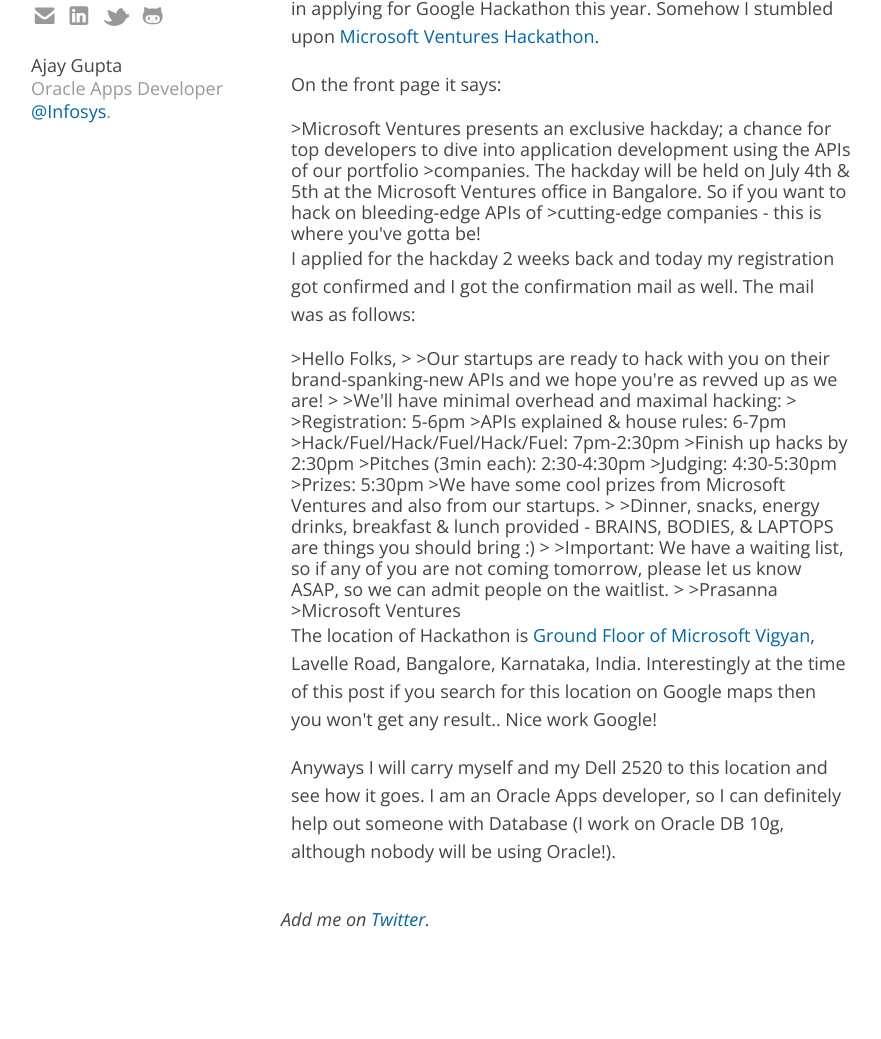
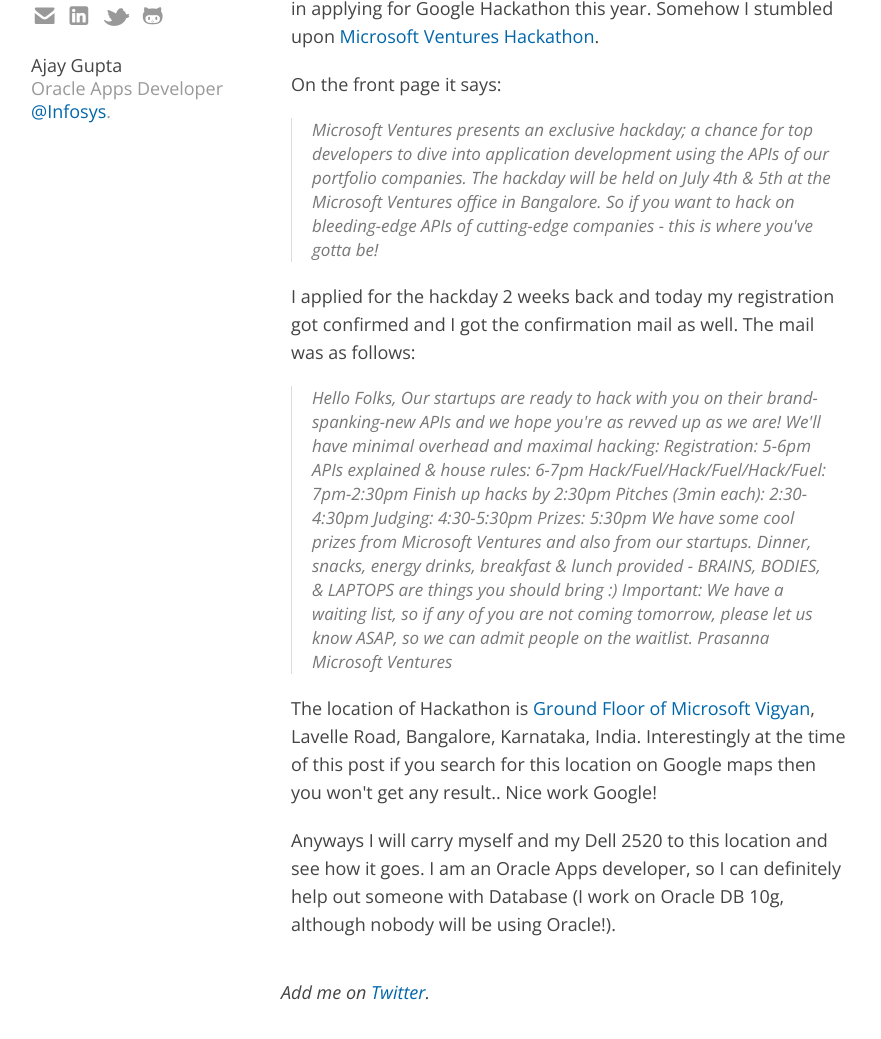
Before and after one commit to ajgupta/ajgupta.github.io, a Jekyll site: the page built from _posts/2014-07-03-Microsoft-Ventures-Hackday-2014.markdown, in a window 1280 px wide and 1210 px high, cut to the strip 162-1201 px from the top of the window. Shown: the whole strip, without its empty margins (139-1020 px from the left). Built offline with Jekyll 4.4.1, drawn with Linux system fonts in a browser that asks for light colours; some web fonts are replaced; comment, search, counter and statistics services are not loaded; some of the changed lines change nothing that is shown.

Commit message:
post fix

```diff
--- a/_posts/2014-07-03-Microsoft-Ventures-Hackday-2014.markdown
+++ b/_posts/2014-07-03-Microsoft-Ventures-Hackday-2014.markdown
@@ -12,29 +12,32 @@
 	<div class="span9 columns">
 		<p>I have been wanting to go to a hackathon for a long time. I was late in applying for Google Hackathon this year. Somehow I stumbled upon <a href="https://hacknight.in/microsoftventures/2014s-bangalore#/participants" target="_blank">Microsoft Ventures Hackathon</a>.</p>
 		<p>On the front page it says:</p>
-		>Microsoft Ventures presents an exclusive hackday; a chance for top developers to dive into application development using the APIs of our portfolio >companies. The hackday will be held on July 4th & 5th at the Microsoft Ventures office in Bangalore. So if you want to hack on bleeding-edge APIs of >cutting-edge companies - this is where you've gotta be!
+		<blockquote>Microsoft Ventures presents an exclusive hackday; a chance for top developers to dive into application development using the APIs of our portfolio companies. The hackday will be held on July 4th & 5th at the Microsoft Ventures office in Bangalore. So if you want to hack on bleeding-edge APIs of cutting-edge companies - this is where you've gotta be!
+		</blockquote>
 		<p>I applied for the hackday 2 weeks back and today my registration got confirmed and I got the confirmation mail as well. The mail was as follows:</p>
-		>Hello Folks,
-		>
-		>Our startups are ready to hack with you on their brand-spanking-new APIs and we hope you're as revved up as we are!
-		>
-		>We'll have minimal overhead and maximal hacking:
-		>
-		>Registration: 5-6pm
-		>APIs explained & house rules: 6-7pm
-		>Hack/Fuel/Hack/Fuel/Hack/Fuel: 7pm-2:30pm
-		>Finish up hacks by 2:30pm
-		>Pitches (3min each): 2:30-4:30pm
-		>Judging: 4:30-5:30pm
-		>Prizes: 5:30pm
-		>We have some cool prizes from Microsoft Ventures and also from our startups.
-		>
-		>Dinner, snacks, energy drinks, breakfast & lunch provided - BRAINS, BODIES, & LAPTOPS are things you should bring :)
-		>
-		>Important: We have a waiting list, so if any of you are not coming tomorrow, please let us know ASAP, so we can admit people on the waitlist.
-		>
-		>Prasanna
-		>Microsoft Ventures
+		<blockquote>
+		Hello Folks,
+
+		Our startups are ready to hack with you on their brand-spanking-new APIs and we hope you're as revved up as we are!
+
+		We'll have minimal overhead and maximal hacking:
+
+		Registration: 5-6pm
+		APIs explained & house rules: 6-7pm
+		Hack/Fuel/Hack/Fuel/Hack/Fuel: 7pm-2:30pm
+		Finish up hacks by 2:30pm
+		Pitches (3min each): 2:30-4:30pm
+		Judging: 4:30-5:30pm
+		Prizes: 5:30pm
+		We have some cool prizes from Microsoft Ventures and also from our startups.
+
+		Dinner, snacks, energy drinks, breakfast & lunch provided - BRAINS, BODIES, & LAPTOPS are things you should bring :)
+
+		Important: We have a waiting list, so if any of you are not coming tomorrow, please let us know ASAP, so we can admit people on the waitlist.
+
+		Prasanna
+		Microsoft Ventures
+		</blockquote>
 		<p>The location of Hackathon is <a href="http://binged.it/1lrHFc7" target="_blank">Ground Floor of Microsoft Vigyan</a>, Lavelle Road, Bangalore, Karnataka, India. Interestingly at the time of this post if you search for this location on Google maps then you won't get any result.. Nice work Google!</p>
 		<p>Anyways I will carry myself and my Dell 2520 to this location and see how it goes. I am an Oracle Apps developer, so I can definitely help out someone with Database (I work on Oracle DB 10g, although nobody will be using Oracle!).</p>
 		</div>
```
